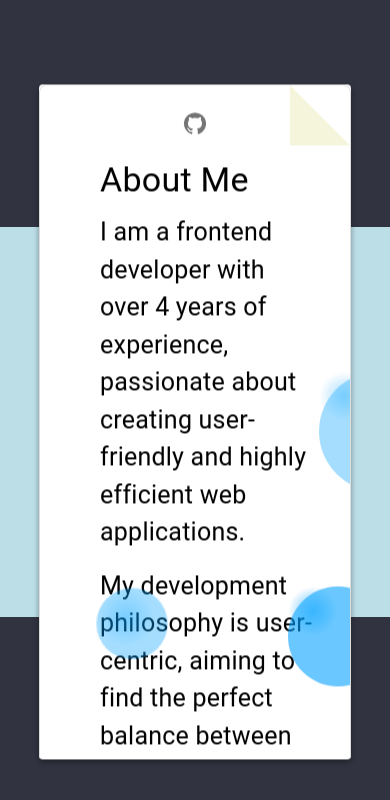
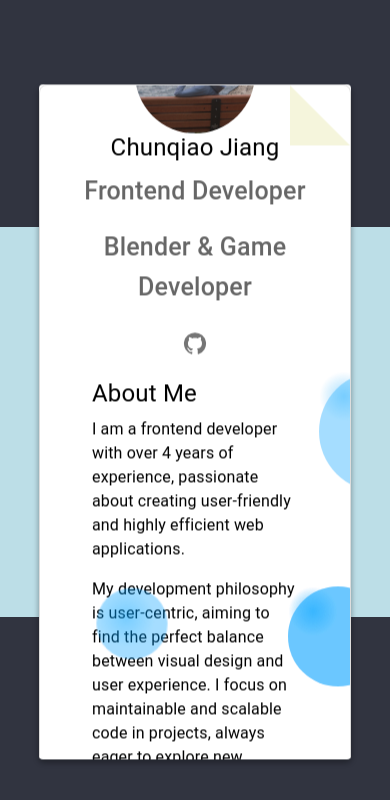
Before and after one commit to jcqiao/jcqiao.github.io, a React (Create React App) app: page / in a window 390 px wide. Shown: the top 800 px of the page. Built offline with nearby package versions, Linux system fonts and the light colour scheme.

Commit message:
add responsive

```diff
--- a/src/Components/PageOne/RightPart.js
+++ b/src/Components/PageOne/RightPart.js
@@ -4,16 +4,15 @@ import { Typography, Grid, Box } from "@mui/material";
 function RightPart() {
   return (
     <Grid item xs={12} sm={6}>
-      <Box pl={3}>
-        <Typography variant="h4" component="h3" gutterBottom>
+      <Box paddingLeft={{ xs: 2, sm: 3 }} paddingRight={{ xs: 2, sm: 3 }}>
+        <Typography variant="h4" component="h3" gutterBottom sx={{ fontSize: { xs: '1.5rem', sm: '2rem' } }}>
           About Me
         </Typography>
-        <Typography variant="body1" paragraph>
+        <Typography variant="body1" paragraph sx={{ fontSize: { xs: '0.8rem', sm: '1rem' } }}>
           I am a frontend developer with over 4 years of experience, passionate
           about creating user-friendly and highly efficient web applications.
         </Typography>
-
-        <Typography variant="body1" paragraph>
+        <Typography variant="body1" paragraph sx={{ fontSize: { xs: '0.8rem', sm: '1rem' } }}>
           My development philosophy is user-centric, aiming to find the perfect
           balance between visual design and user experience. I focus on
           maintainable and scalable code in projects, always eager to explore
--- a/src/index.js
+++ b/src/index.js
@@ -4,13 +4,45 @@ import "./index.css";
 import App from "./App";
 import reportWebVitals from "./reportWebVitals";
 import { BrowserRouter as Router } from "react-router-dom";
+import { ThemeProvider, createTheme } from '@mui/material/styles';
+
+const theme = createTheme({
+  typography: {
+    h4: {
+      fontSize: '1.5rem !important',
+      '@media (min-width:600px)': {
+        fontSize: '1rem !important',
+      },
+      '@media (min-width:960px)': {
+        fontSize: '1.5rem !important',
+      },
+      '@media (min-width:1280px)': {
+        fontSize: '2rem !important',
+      },
+    },
+    body1: {
+      fontSize: '1rem !important',
+      '@media (min-width:600px)': {
+        fontSize: '0.85rem !important',
+      },
+      '@media (min-width:960px)': {
+        fontSize: '1rem !important',
+      },
+      '@media (min-width:1280px)': {
+        fontSize: '1.25rem !important',
+      },
+    },
+  },
+});
 
 const root = ReactDOM.createRoot(document.getElementById("root"));
 root.render(
   <React.StrictMode>
-    <Router>
-      <App />
-    </Router>
+    <ThemeProvider theme={theme}>
+      <Router>
+        <App />
+      </Router>
+    </ThemeProvider>
   </React.StrictMode>
 );
 
```
